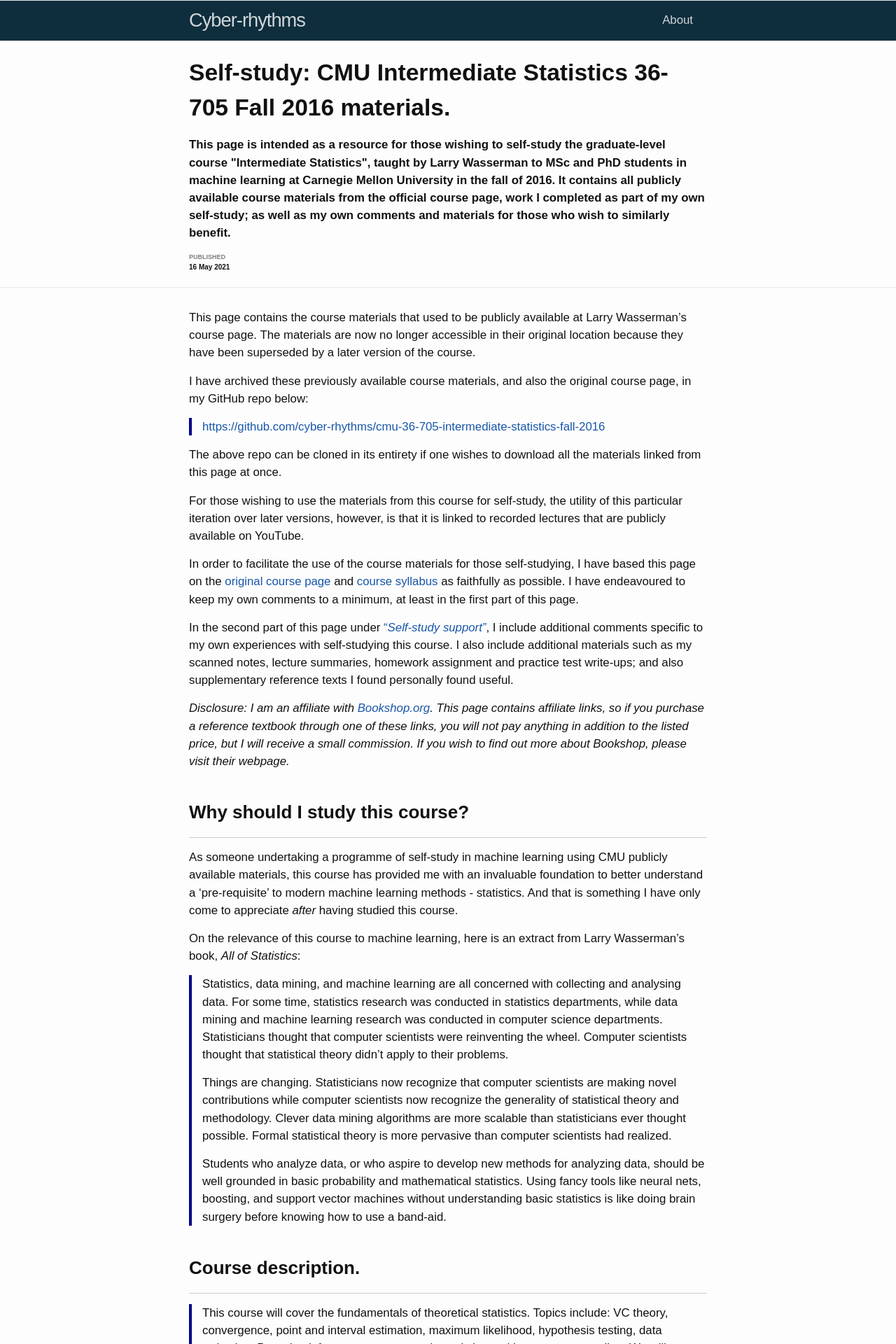
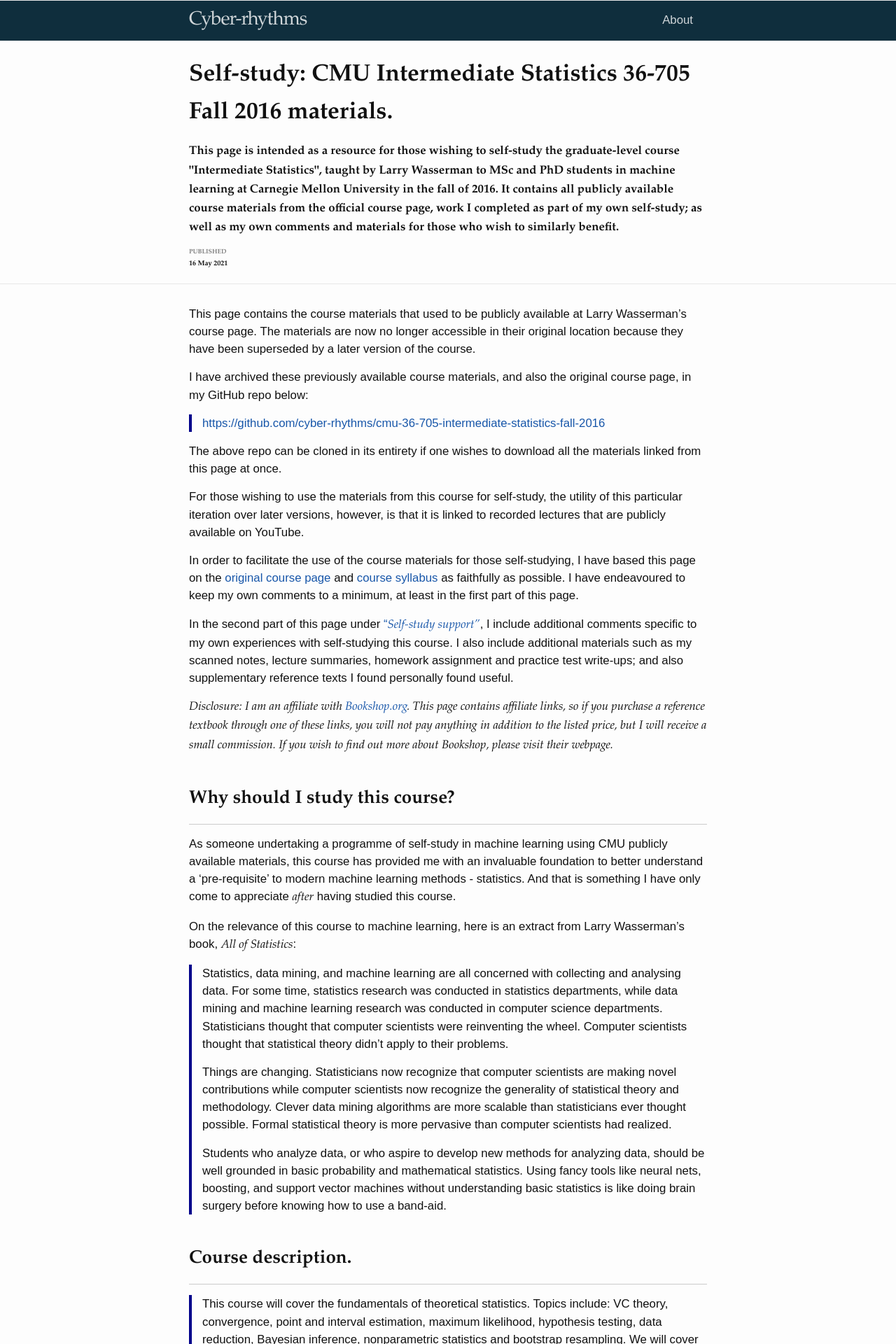
Before and after one commit to cyber-rhythms/cyber-rhythms.github.io, a Jekyll site: the page built from _posts/2021-05-16-self-study-36-705.md, in a window 1280 px wide. Shown: the top 1920 px of the page at 70% size. Built offline with Jekyll 4.4.1, drawn with Linux system fonts in a browser that asks for light colours; nearby versions of some CDN libraries; some web fonts are replaced.

Commit message:
reverted to Palatino Linotype naming.

```diff
--- a/_sass/minima.scss
+++ b/_sass/minima.scss
@@ -2,7 +2,7 @@
 
 // Define defaults for each variable.
 
-$base-font-family: 'Palatino Linotype W02', sans-serif; // $base-font-family: -apple-system, BlinkMacSystemFont, "Segoe UI", Roboto, Helvetica, Arial, sans-serif, "Apple Color Emoji", "Segoe UI Emoji", "Segoe UI Symbol" !default;
+$base-font-family: 'Palatino Linotype', sans-serif; // $base-font-family: -apple-system, BlinkMacSystemFont, "Segoe UI", Roboto, Helvetica, Arial, sans-serif, "Apple Color Emoji", "Segoe UI Emoji", "Segoe UI Symbol" !default;
 $base-font-size:   16.8px !default; //$base-font-size:   16px !default;
 $base-font-weight: 400 !default; //$base-font-weight: 400 !default;
 $small-font-size:  $base-font-size * 0.875 !default;
--- a/assets/main.scss
+++ b/assets/main.scss
@@ -16,10 +16,10 @@
 }*/
 
 // NB: To address deeper browser compatibility for Palatino Linotype W02 fonts using locally hosted files.
-@font-face {font-family: "Palatino Linotype W02";
+@font-face {font-family: "Palatino Linotype";
             src: url("/assets/Palatino Linotype W02/Palatino Linotype W02.eot");
             src: url("/assets/Palatino Linotype W02/Palatino Linotype W02.woff2") format("woff2"),
             url("/assets/Palatino Linotype W02/Palatino Linotype W02.woff") format("woff"),
             url("/assets/Palatino Linotype W02/Palatino Linotype W02.ttf") format("truetype"),
-            url("/assets/Palatino Linotype W02/Palatino Linotype W02.svg#svg Palatino Linotype W02") format("svg");
+            url("/assets/Palatino Linotype W02/Palatino Linotype W02.svg#svg Palatino Linotype") format("svg");
 }
```
